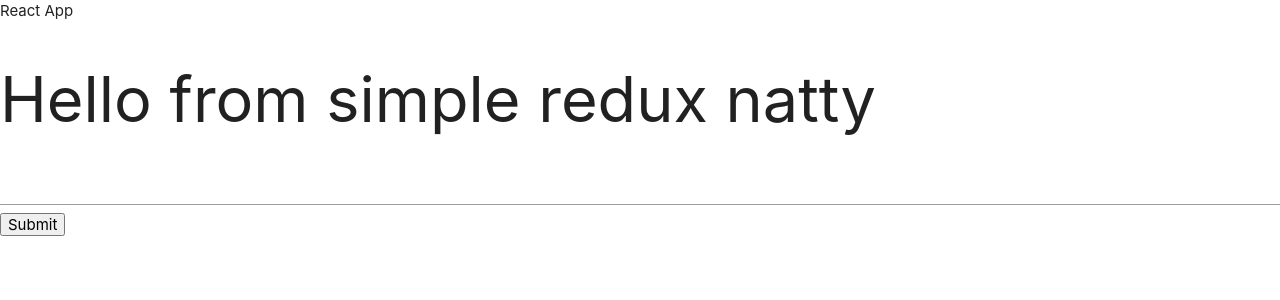
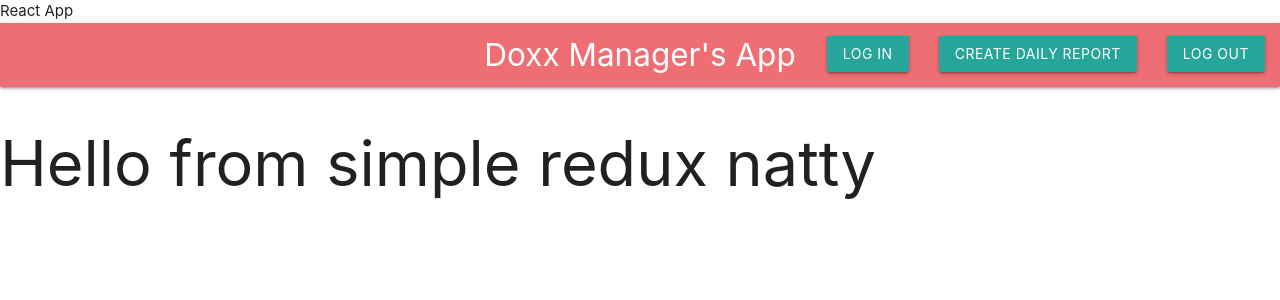
Before and after one commit to nattyb2-0/doxx-manager-facing, a React (Create React App) app: page / in a window 1280 px wide. Shown: the top 300 px of the page. Built offline with nearby package versions, Linux system fonts and the light colour scheme.

Commit message:
added the Nav bar component and logged in and logged out link components

```diff
--- a/src/App.js
+++ b/src/App.js
@@ -1,5 +1,5 @@
 import React, { Component } from 'react';
-
+import NavBar from './components/NavBar/NavBar'
 //redux imports go here
 //connect connects react component with store
 import {connect} from 'react-redux'
@@ -14,14 +14,8 @@ const App = (props)=> {
   console.log(props)
   return(
     <div>
+      <NavBar />
       <h1>Hello from simple redux {props.name[0]}</h1>
-      <form onSubmit={(e)=>{
-        e.preventDefault()
-        props.addName('youseffff')}
-      }>
-        <input type='text'  />
-        <button>Submit</button>
-      </form>
     </div>
   )
 }
--- /dev/null
+++ b/src/components/NavBar/LoggedInLinks.js
@@ -0,0 +1,13 @@
+import React from 'react'
+
+
+const LoggedInLinks = ()=>{
+	return(
+		<ul className="right ">
+        	<li><a className="waves-effect waves-light btn">Create Daily Report</a></li>
+        	<li><a className="waves-effect waves-light btn">Log Out</a></li>
+      	</ul>
+	)
+}
+
+export default  LoggedInLinks
--- /dev/null
+++ b/src/components/NavBar/LoggedOutLinks.js
@@ -0,0 +1,11 @@
+import React from 'react'
+
+ const LoggedOutLinks = ()=>{
+	return(
+		<ul className="right hide-on-med-and-down">
+        	<li><a className="waves-effect waves-light btn">Log IN</a></li>
+      	</ul>
+	)
+}
+
+export default LoggedOutLinks
--- /dev/null
+++ b/src/components/NavBar/NavBar.js
@@ -0,0 +1,23 @@
+import React from 'react'
+import LoggedInLinks from './LoggedInLinks'
+import LoggedOutLinks from './LoggedOutLinks'
+
+
+
+
+class NavBar extends React.Component{
+	render(){
+		return(
+			<nav>
+    			<div className="nav-wrapper">
+      				<a href="#!" className="brand-logo center">Doxx Manager's App</a>
+      				<LoggedInLinks />
+      				<LoggedOutLinks />
+    			</div>
+  			</nav>
+		)
+	}
+}
+
+
+export default NavBar
--- a/src/index.css
+++ b/src/index.css
@@ -1,14 +1,9 @@
 body {
   margin: 0;
   padding: 0;
-  font-family: -apple-system, BlinkMacSystemFont, "Segoe UI", "Roboto", "Oxygen",
-    "Ubuntu", "Cantarell", "Fira Sans", "Droid Sans", "Helvetica Neue",
-    sans-serif;
-  -webkit-font-smoothing: antialiased;
-  -moz-osx-font-smoothing: grayscale;
-}
+  min-height: 100%
+  }
 
-code {
-  font-family: source-code-pro, Menlo, Monaco, Consolas, "Courier New",
-    monospace;
-}
+ html {
+ 	min-height: 100%
+ }
```
Also changed, not shown: 2 other files (tests, documents, lock files or other folders).
